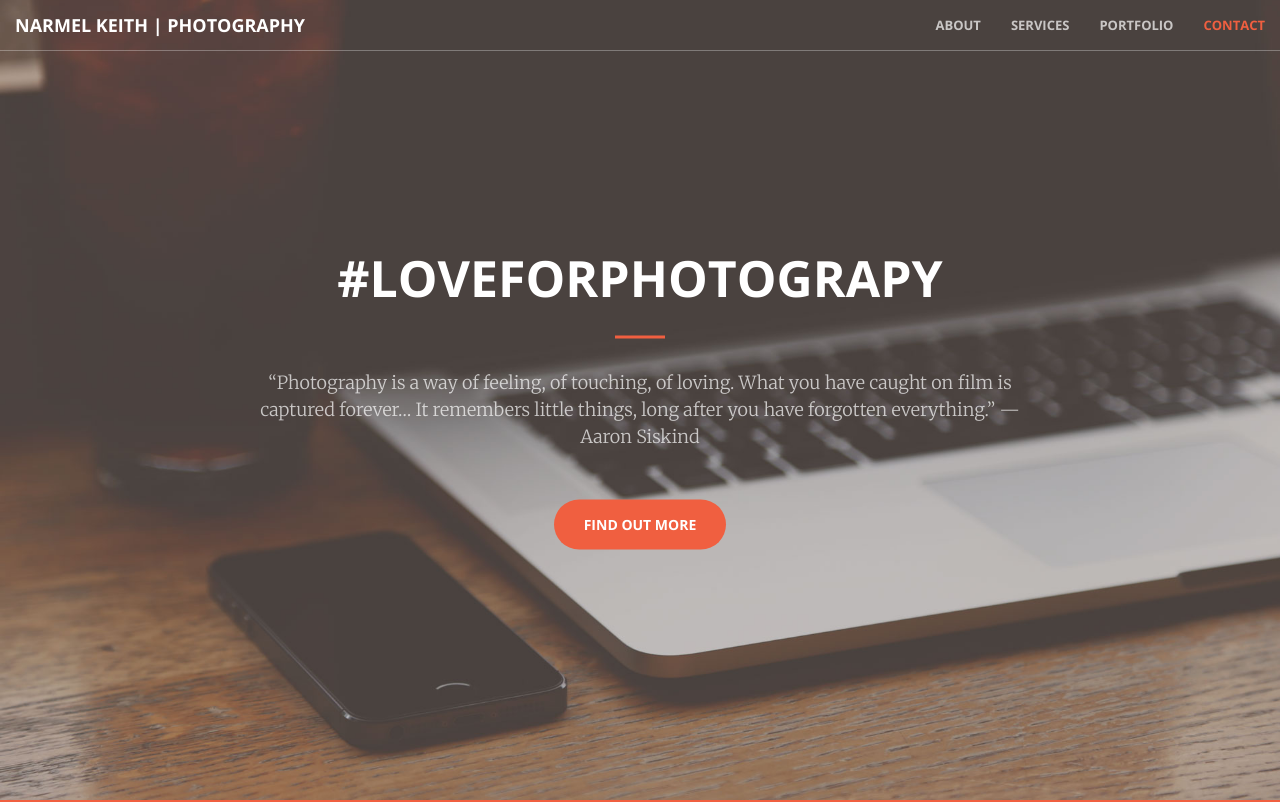
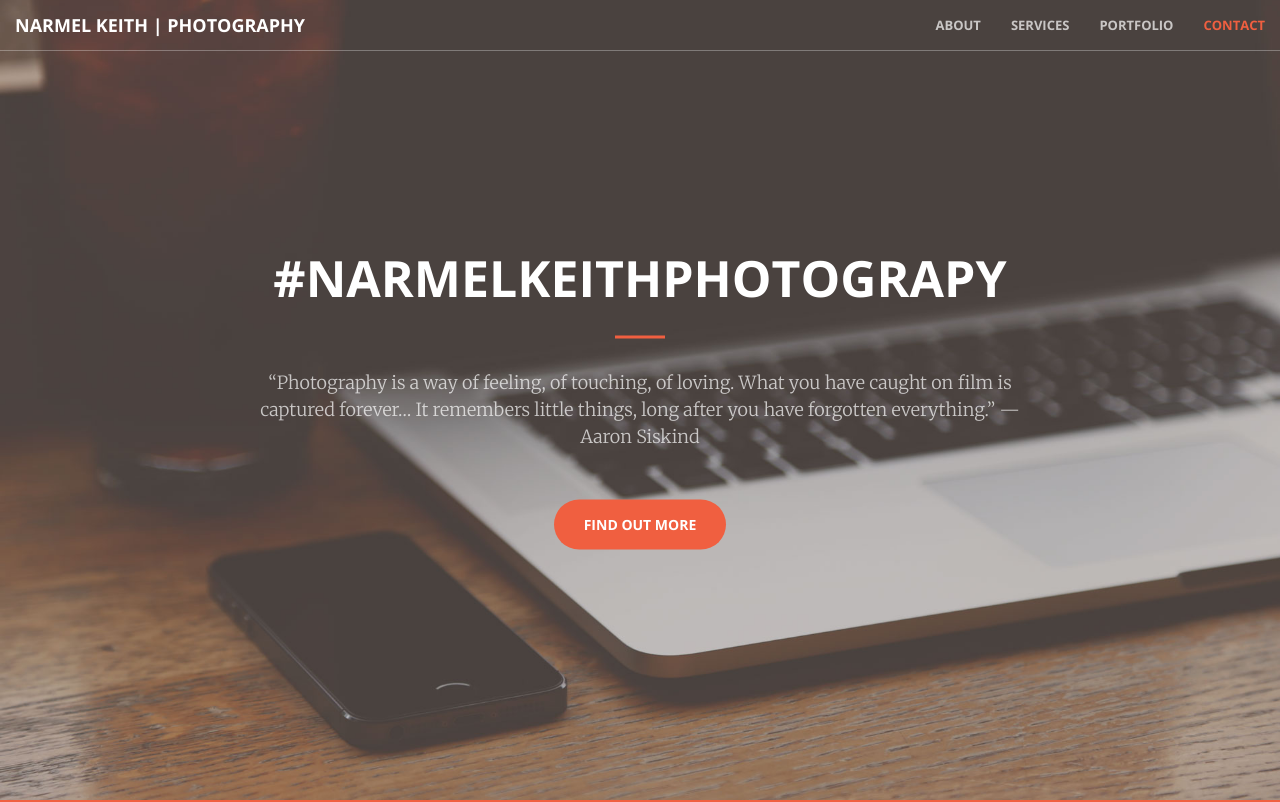
Before and after one commit to narmelkeith/finals.github.io, a website: page index.html in a window 1280 px wide. Shown: the top 802 px of the page. Drawn offline with nearby package versions, Linux system fonts and the light colour scheme.

Commit message:
Update index.html

```diff
--- a/index.html
+++ b/index.html
@@ -71,7 +71,7 @@
     <header>
         <div class="header-content">
             <div class="header-content-inner">
-                <h1 id="homeHeading">#LoveForPhotograpy</h1>
+                <h1 id="homeHeading">#NarmelKeithPhotograpy</h1>
                 <hr>
                 <p>“Photography is a way of feeling, of touching, of loving. What you have caught on film is captured forever… It remembers little things, long after you have forgotten everything.”
 — Aaron Siskind</p>
```
